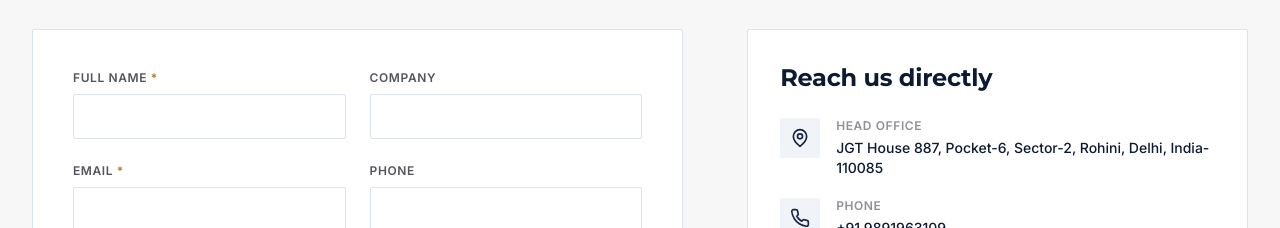
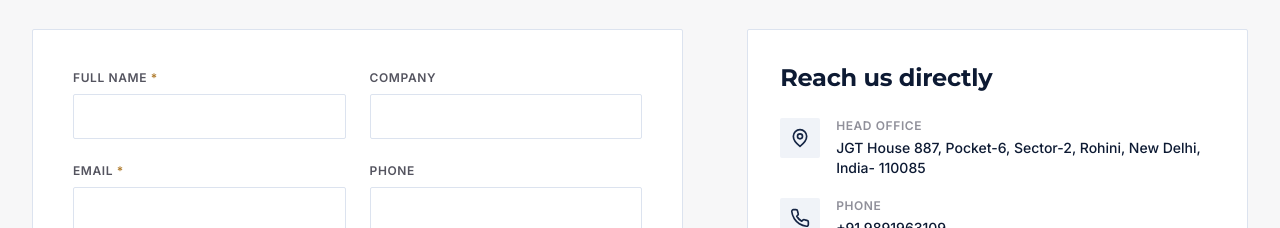
Before and after one commit to bychetansharma/JGT, a React (Vite) app: page / in a window 1280 px wide. Shown: the part 10240-10468 px from the top of the page. Built offline with nearby package versions, Linux system fonts and the light colour scheme; no server answers.

Commit message:
Update Contact.tsx

```diff
--- a/src/components/Contact.tsx
+++ b/src/components/Contact.tsx
@@ -16,7 +16,7 @@ const CONTACT_INFO = [
   {
     icon: MapPin,
     label: 'Head Office',
-    value: 'JGT House 887, Pocket-6, Sector-2, Rohini, Delhi, India- 110085',
+    value: 'JGT House 887, Pocket-6, Sector-2, Rohini, New Delhi, India- 110085',
   },
   {
     icon: Phone,
```
